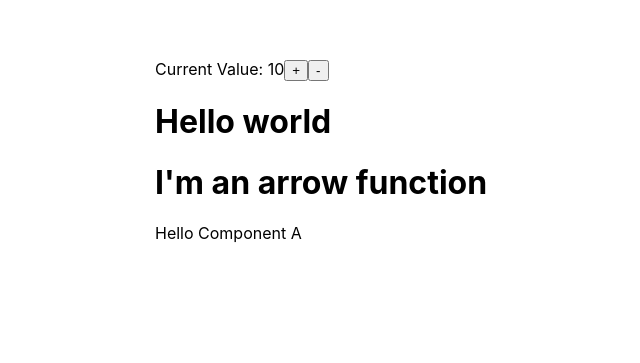
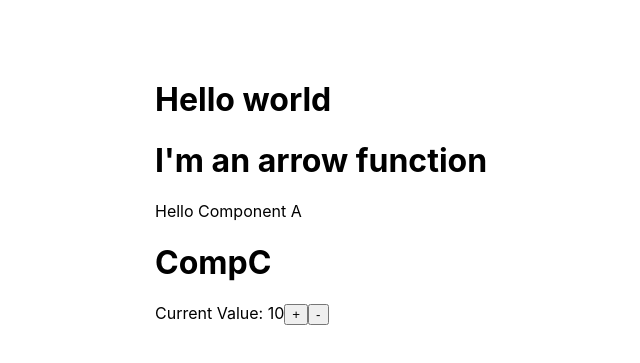
Before and after one commit to WillHDev/StoicList3.0, a Next.js app: page / in a window 1280 px wide. Shown: the part 141-504 px from the top of the page, without its empty margins (45-685 px from the left). Built offline with nearby package versions, Linux system fonts and the light colour scheme.

Commit message:
traditional component for button

```diff
--- a/pages/index.js
+++ b/pages/index.js
@@ -23,9 +23,23 @@ function CompA() {
 
 
 class CompC extends React.Component {
-  render() {
+  state = {
+    myValue:10
+  };
+  //const [ myValue, setValue ] = useState(10);
+
+
+changeState(incrementor)
+ {
+   console.log(incrementor)
+ }  render() {
     return (
+      <>
       <h1>CompC</h1>
+      Current Value: { this.state.myValue }
+      <button onClick={ () => this.changeState( this.state.myValue + 1 ) }>+</button>
+      <button onClick={ () => this.changeState( this.state.myValue - 1 )}>-</button>
+      </>
     )
   }
 
@@ -33,7 +47,6 @@ class CompC extends React.Component {
 
 const Home = () => {
   //[ stateValue, mutateState ]
-  const [ myValue, setValue ] = useState(10);
 
 
   // const changeValue = ( incrementor ) => {
@@ -52,12 +65,9 @@ const Home = () => {
 
     return (
       <>
-      Current Value: { myValue }
-      <button onClick={ () => setValue( myValue + 1 ) }>+</button>
-      <button onClick={ () => setValue( myValue -1 )  }>-</button>
       <h1>Hello world</h1>
       <CompA />
-
+      <CompC />
       </>
     )
 }
```
